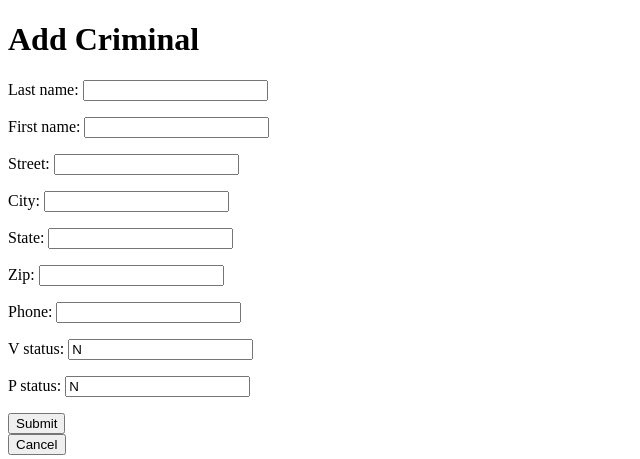
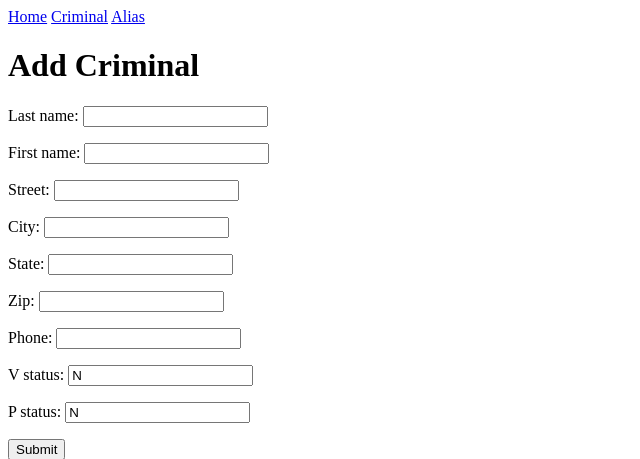
Before and after one commit to awu0/City-Jail-Database, a Django app: page /criminal/add/ in a window 1280 px wide. Shown: the top 459 px of the page, without its empty margins (0-640 px from the left). Run offline with Django 4.2, Linux system fonts and the light colour scheme.

Commit message:
refactored some classes

```diff
--- a/jail/templates/template.html
+++ b/jail/templates/template.html
@@ -14,6 +14,12 @@ Use this template for rendering all the other html files
     </title>
 </head>
 <body>
+    <nav>
+        <a href="{% url 'site_home' %}">Home</a>
+        <a href="{% url 'criminal_home' %}">Criminal</a>
+        <a href="{% url 'alias_home' %}">Alias</a>
+    </nav>
+
     {% block body %}
     {% endblock %}
 </body>
--- a/jail/urls.py
+++ b/jail/urls.py
@@ -1,17 +1,19 @@
 from django.urls import path
 
-from . import views
+from jail.views import views
+from jail.views import criminal_views
 
 urlpatterns = [
     # home paths
-    path('', views.index, name='index'),
+    path('', views.IndexView.as_view(), name='site_home'),
 
     # criminal paths
-    path('criminal/', views.CriminalHomeView.as_view(), name='criminal_home'),
-    path('criminal/<int:pk>/', views.CriminalDetailView.as_view(), name='criminal_detail'),
-    path('criminal/<int:pk>/update/', views.CriminalUpdateView.as_view(), name='criminal_update'),
-    path('criminal/add/', views.CriminalFormView.as_view(), name='criminal_add'),
-    path('criminal/<int:pk>/delete/', views.CriminalDeleteView.as_view(), name='criminal_delete'),
+    path('criminal/', criminal_views.CriminalHomeView.as_view(), name='criminal_home'),
+    path('criminal/<int:pk>/', criminal_views.CriminalDetailView.as_view(), name='criminal_detail'),
+    path('criminal/<int:pk>/update/', criminal_views.CriminalUpdateView.as_view(), name='criminal_update'),
+    path('criminal/add/', criminal_views.CriminalFormView.as_view(), name='criminal_add'),
+    path('criminal/<int:pk>/delete/', criminal_views.CriminalDeleteView.as_view(), name='criminal_delete'),
 
     # alias paths
+    path('alias/', criminal_views.CriminalHomeView.as_view(), name='alias_home')
 ]
--- a/jail/views.py
+++ b/jail/views/criminal_views.py
@@ -1,11 +1,6 @@
-from django.shortcuts import redirect
 from django.views import generic
 
-from .models import Criminal, Alias
-
-
-def index(request):
-    return redirect('/criminal/')
+from jail.models import Criminal, Alias
 
 
 class CriminalHomeView(generic.ListView):
--- /dev/null
+++ b/jail/views/views.py
@@ -0,0 +1,5 @@
+from django.views.generic import TemplateView
+
+
+class IndexView(TemplateView):
+    template_name = 'template.html'
```
Also changed, not shown: jail/views/__init__.py (added).
